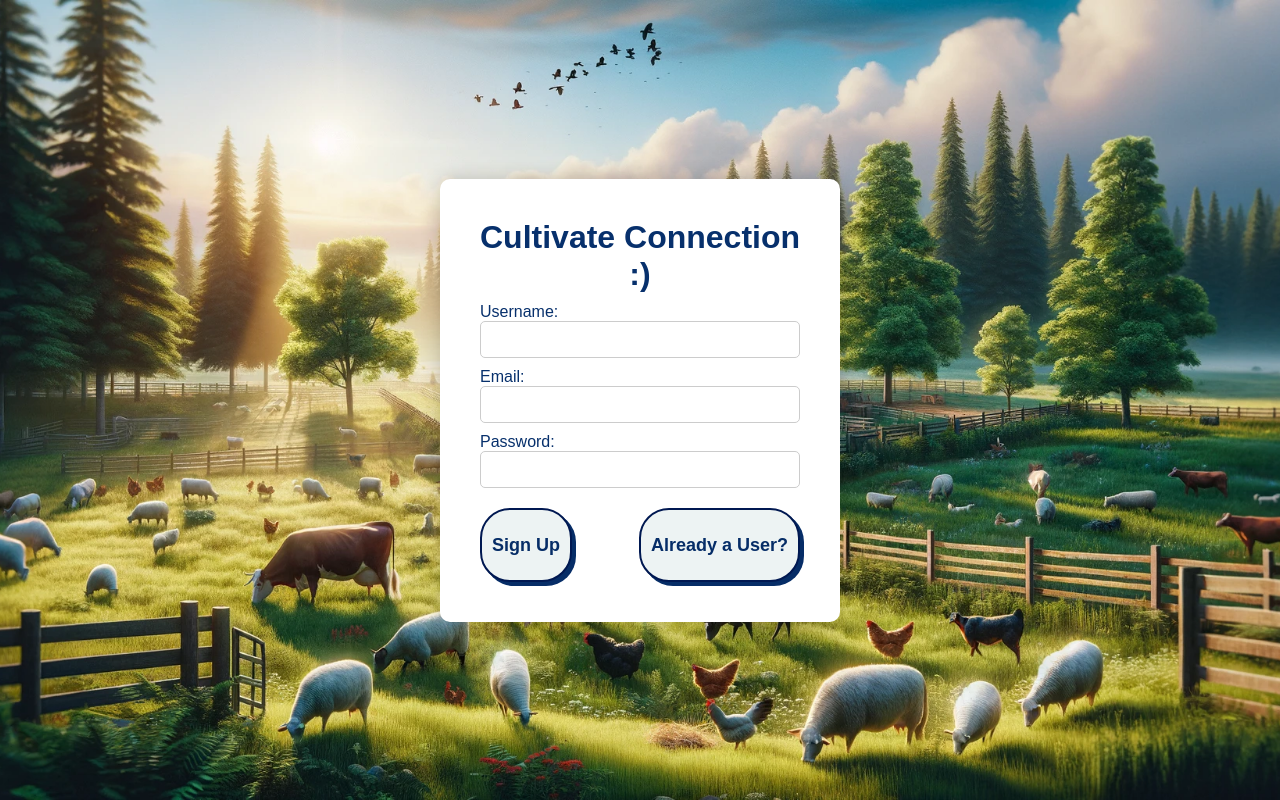
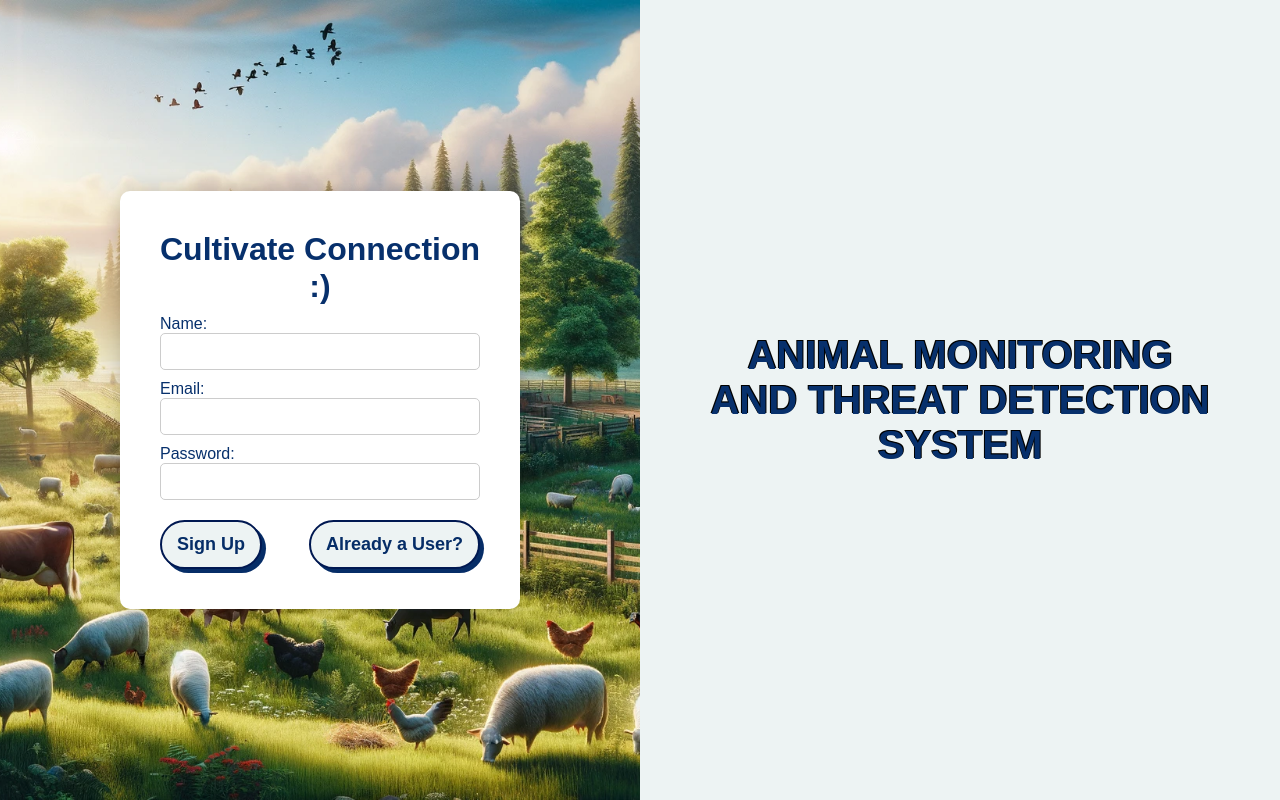
Before and after one commit to Sidharth1919/Animal-detection-Yolov8-Flask, a Flask app: page /signup in a window 1280 px wide. Run offline with Flask 3, Linux system fonts and the light colour scheme; some libraries are stand-ins or nearby versions.

Commit message:
changed login and signup ui

```diff
--- a/static/style.css
+++ b/static/style.css
@@ -140,6 +140,8 @@ body{
   color:  rgb(7, 48, 108);
 }
 
+
+
 .signup-page label {
   margin-top: 10px;
 }
@@ -155,10 +157,10 @@ body{
 }
 
 .signup-page button {
+  background-color: rgb(237, 243, 243); /* Adjust background color as needed */
+  border: 2px solid #001851; /* Adjust border color as needed */
   margin-top: 20px;
-  padding: 10px;
-  background-color: rgb(237, 243, 243);
-  border: 2px solid #001851;
+  padding: 10px 15px;
   border-radius: 30px;
   box-shadow: rgb(6, 45, 103) 4px 4px 0 0;
   color: rgb(6, 45, 103);
@@ -166,9 +168,9 @@ body{
   display: inline-block;
   font-weight: 600;
   font-size: 18px;
-  line-height: 50px;
+  line-height: 25px;
   text-align: center;
-  touch-action: manipulation;
+  touch-action: manipulation
 }
 
 .signup-page button:hover {
@@ -185,13 +187,32 @@ body{
     padding: 0 25px;
   }
 }
-
-.login-page {
-  font-family: Arial, sans-serif;
+.left {
   background-image: url('/static/images/signup.jpg');
   background-size: cover;
   background-repeat: no-repeat;
   background-position: center;
+  width: 50%;
+}
+.right {
+  background-color: rgb(237, 243, 243);
+  font-family: Arial, sans-serif;
+  display: flex;             /* Establishes this container as a flex container */
+  justify-content: center;   /* Centers children along the main axis (horizontally) */
+  align-items: center;       /* Centers children along the cross axis (vertically) */
+  flex-direction: column;
+  width: 50%;                /* Takes up half the width */
+  color: rgb(7, 48, 108);
+  font-weight: bold;
+  font-size: 40px;
+  padding: 5%;
+  text-shadow: -1px -1px 0 #000, 1px -1px 0 #000;
+  text-align: center;
+}
+
+
+.login-page {
+  font-family: Arial, sans-serif;
   display: flex;
   justify-content: center;
   align-items: center;
@@ -246,7 +267,7 @@ body{
   display: inline-block;
   font-weight: 600;
   font-size: 18px;
-  line-height: 50px;
+  line-height: 25px;
   text-align: center;
   touch-action: manipulation
 }
--- a/templates/signup.html
+++ b/templates/signup.html
@@ -1,13 +1,18 @@
 <!-- login.html -->
+
 <head>
     <link rel="stylesheet" type="text/css" href="../static/style.css">
 
 </head>
-<body class="signup-page">
+
+<body>
+    <div style="display: flex;">
+        <div class="left">
+            <div class="signup-page">
                 <div class="s1">
                     <h1>Cultivate Connection :)</h1>
                     <form id="signup-form" action="/signup" method="POST">
-            <label for="username">Username:</label>
+                        <label for="username">Name:</label>
                         <input type="text" id="username" name="username" required>
 
                         <label for="email">Email:</label>
@@ -22,5 +27,12 @@
                         </div>
                     </form>
                 </div>
+            </div>
+        </div>
+        <h1 class="right">
+            ANIMAL MONITORING AND THREAT DETECTION SYSTEM
+        </h1>
+    </div>
 </body>
+
 </html>
```
Also changed, not shown: templates/login.html (+11 -2 lines). Lines whose indentation alone changed are shown as unchanged.
